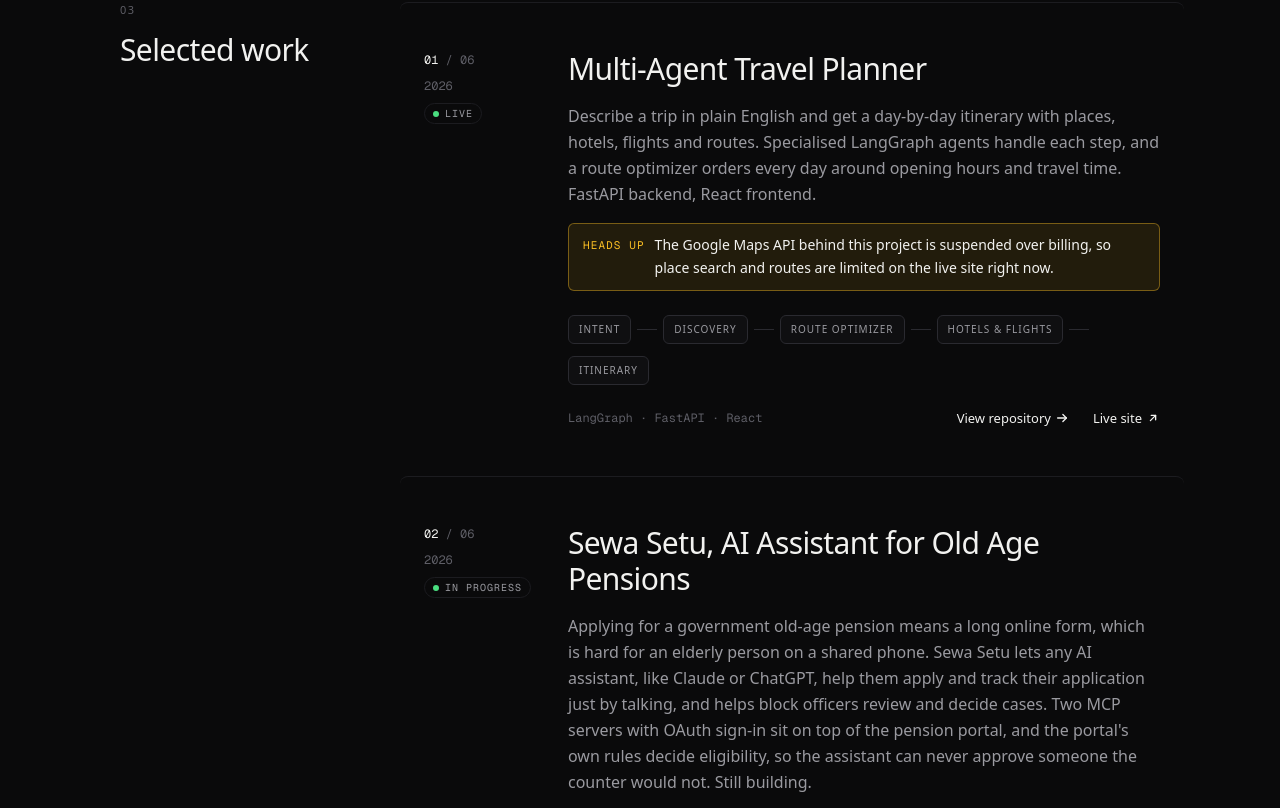
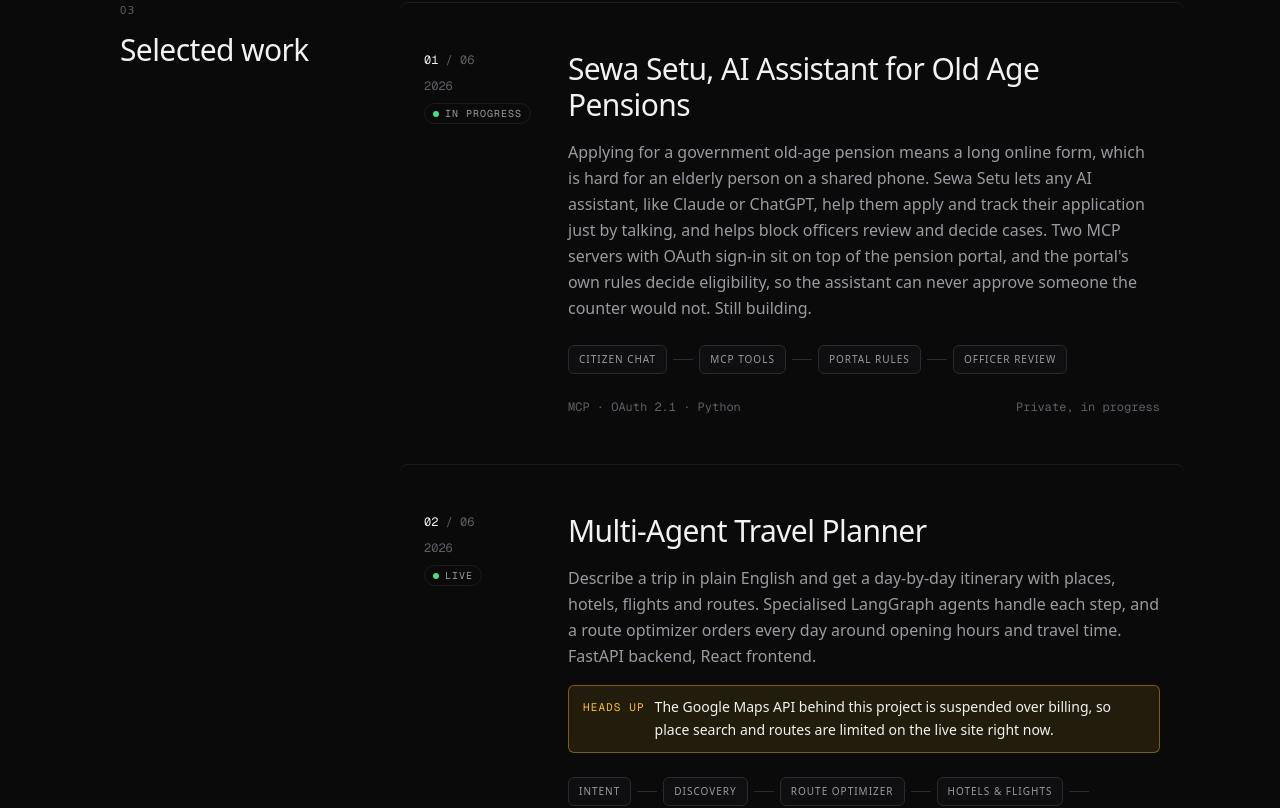
Before and after one commit to vaibhavdabas16/portfolio, a Next.js app: page / in a window 1280 px wide. Shown: the part 2220-3028 px from the top of the page. Built offline with nearby package versions, Linux system fonts and the light colour scheme.

Commit message:
content: Sewa Setu first in selected work

```diff
--- a/src/data/portfolio.ts
+++ b/src/data/portfolio.ts
@@ -68,6 +68,17 @@ export type Project = {
 
 export const projects: Project[] = [
   {
+    slug: "sewa-setu",
+    name: "Sewa Setu, AI Assistant for Old Age Pensions",
+    description:
+      "Applying for a government old-age pension means a long online form, which is hard for an elderly person on a shared phone. Sewa Setu lets any AI assistant, like Claude or ChatGPT, help them apply and track their application just by talking, and helps block officers review and decide cases. Two MCP servers with OAuth sign-in sit on top of the pension portal, and the portal's own rules decide eligibility, so the assistant can never approve someone the counter would not. Still building.",
+    tags: ["MCP", "OAuth 2.1", "Python"],
+    year: "2026",
+    status: "In progress",
+    featured: true,
+    pipeline: ["Citizen chat", "MCP tools", "Portal rules", "Officer review"],
+  },
+  {
     slug: "travel-agent",
     name: "Multi-Agent Travel Planner",
     description:
@@ -81,17 +92,6 @@ export const projects: Project[] = [
     repo: "https://github.com/vaibhavdabas16/TravelAgent",
     featured: true,
     pipeline: ["Intent", "Discovery", "Route optimizer", "Hotels & flights", "Itinerary"],
-  },
-  {
-    slug: "sewa-setu",
-    name: "Sewa Setu, AI Assistant for Old Age Pensions",
-    description:
-      "Applying for a government old-age pension means a long online form, which is hard for an elderly person on a shared phone. Sewa Setu lets any AI assistant, like Claude or ChatGPT, help them apply and track their application just by talking, and helps block officers review and decide cases. Two MCP servers with OAuth sign-in sit on top of the pension portal, and the portal's own rules decide eligibility, so the assistant can never approve someone the counter would not. Still building.",
-    tags: ["MCP", "OAuth 2.1", "Python"],
-    year: "2026",
-    status: "In progress",
-    featured: true,
-    pipeline: ["Citizen chat", "MCP tools", "Portal rules", "Officer review"],
   },
   {
     slug: "aura",
```
